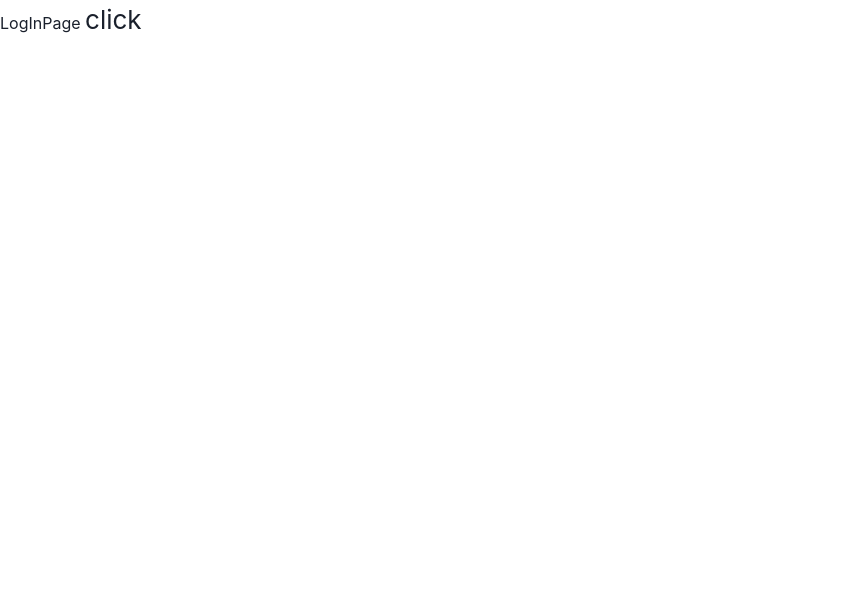
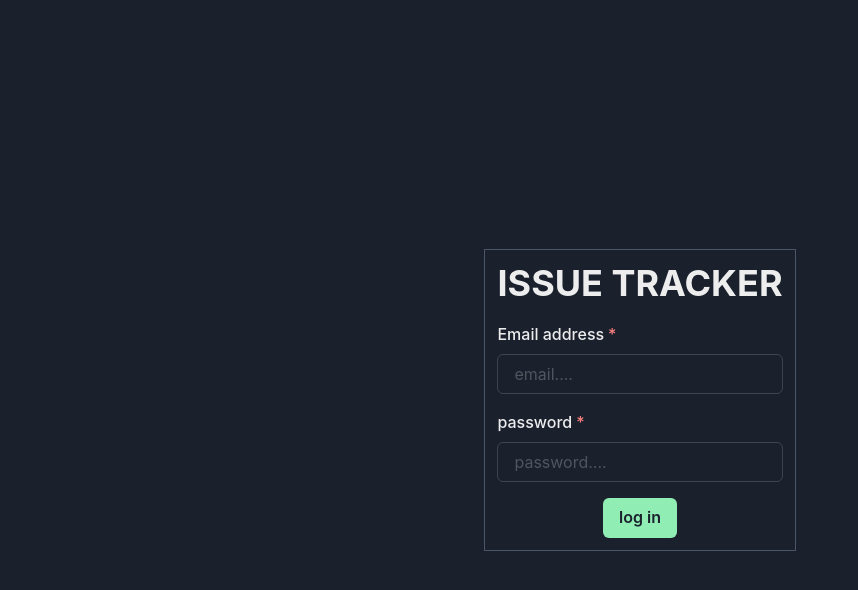
Before and after one commit to favourMusenga/isssue_tracker_web, a React (Vite) app in the folder issueTracker.frontend/: page /login in a window 1280 px wide. Shown: the top 590 px of the page, without its empty margins (0-858 px from the left). Built offline with nearby package versions, Linux system fonts and the light colour scheme.

Commit message:
frontend: added login auth

```diff
--- /dev/null
+++ b/issueTracker.frontend/src/hooks/useAuth.ts
@@ -0,0 +1,42 @@
+import { AxiosError } from 'axios';
+import { useContext } from 'react';
+import { AppContext } from '../context/AppContextProvider';
+import useAxios from './useAxios';
+
+type resData = { expiresIn: string; accessToken: string; email: string };
+
+const useAuth = () => {
+	const axios = useAxios();
+	const { changeEmail, changeIsAuth, changeAccessToken } =
+		useContext(AppContext);
+
+	async function login(username: string, password: string) {
+		const formData = new FormData();
+		formData.append('username', username);
+		formData.append('password', password);
+		try {
+			const res = await axios.post('/login', formData, {
+				headers: { 'Content-Type': 'application/x-www-form-urlencoded' },
+			});
+			const resData: resData = res.data;
+
+			changeEmail(resData.email);
+			changeIsAuth(true);
+			changeAccessToken(resData.accessToken);
+		} catch (e) {
+			if (e instanceof AxiosError) {
+				if (e.response?.status === 401) {
+					throw new Error('invalid password or email');
+				}
+			} else {
+				throw new Error('something went wrong!');
+			}
+		}
+	}
+
+	function logout() {}
+
+	return { login, logout };
+};
+
+export default useAuth;
--- a/issueTracker.frontend/src/hooks/useAxios.ts
+++ b/issueTracker.frontend/src/hooks/useAxios.ts
@@ -6,21 +6,11 @@ const useAxios = () => {
 	const { appState } = useContext(AppContext);
 	const { accessToken } = appState;
 	const axiosInstance = axios.create({
-		baseURL: 'https://zesco99-issue-tracker.herokuapp.com/api/',
+		baseURL: 'https://zesco99-issue-tracker.herokuapp.com/',
 		headers: {
 			Authorization: `Bearer ${accessToken}`,
-			'Access-Control-Allow-Origin': '*',
 		},
 	});
-
-	axiosInstance.interceptors.response.use(
-		function (response) {
-			return response;
-		},
-		function (error) {
-			console.log('inter' + error);
-		}
-	);
 
 	return axiosInstance;
 };
--- a/issueTracker.frontend/src/main.tsx
+++ b/issueTracker.frontend/src/main.tsx
@@ -4,11 +4,12 @@ import { ChakraProvider } from '@chakra-ui/react';
 import { BrowserRouter as Router } from 'react-router-dom';
 import App from './App';
 import './index.css';
+import theme from './theme';
 
 ReactDOM.createRoot(document.getElementById('root')!).render(
 	<React.StrictMode>
 		<Router>
-			<ChakraProvider>
+			<ChakraProvider theme={theme}>
 				<App />
 			</ChakraProvider>
 		</Router>
--- a/issueTracker.frontend/src/pages/public/LogInPage.tsx
+++ b/issueTracker.frontend/src/pages/public/LogInPage.tsx
@@ -1,23 +1,106 @@
-import React from 'react';
-import useAxios from '../../hooks/useAxios';
+import {
+	Button,
+	FormControl,
+	FormLabel,
+	Input,
+	Center,
+	VStack,
+	Box,
+	Heading,
+	FormErrorMessage,
+	Text,
+} from '@chakra-ui/react';
+import React, { useState } from 'react';
+import { useForm } from 'react-hook-form';
+import { useNavigate } from 'react-router-dom';
+import useAuth from '../../hooks/useAuth';
+
+type loginForm = {
+	email: string;
+	password: string;
+};
 
 const LogInPage: React.FC = () => {
-	const axios = useAxios();
+	const {
+		handleSubmit,
+		register,
+		reset,
+		formState: { errors, isSubmitting },
+	} = useForm<loginForm>();
+
+	const { login } = useAuth();
+
+	const navigation = useNavigate();
+
+	const [loginError, setLoginError] = useState<string | null>(null);
+
+	const onSubmit = (values: loginForm) => {
+		return new Promise<void>((resolve) => {
+			login(values.email, values.password)
+				.then(() => {
+					resolve();
+					reset();
+					setLoginError(null);
+
+					navigation('/');
+				})
+				.catch((e) => {
+					setLoginError(() => e.message);
+					resolve();
+				});
+		});
+	};
 
 	return (
-		<div>
-			LogInPage{' '}
-			<button
-				onClick={(e) => {
-					axios
-						.get('/status')
-						.then(() => {})
-						.catch((err) => console.log(err));
-				}}
-			>
-				click
-			</button>
-		</div>
+		<Center width="100vw" h="100vh">
+			<Box border="1px" borderColor="gray.600">
+				<form onSubmit={handleSubmit(onSubmit)}>
+					<VStack p="3" spacing="4">
+						<Heading textTransform="uppercase">issue tracker</Heading>
+						<FormControl isRequired>
+							<FormLabel htmlFor="email">Email address</FormLabel>
+							<Input
+								id="email"
+								type="email"
+								placeholder="email...."
+								{...register('email', {
+									required: 'email is required',
+								})}
+							/>
+							<FormErrorMessage>
+								{errors.email && errors.email.message}
+							</FormErrorMessage>
+						</FormControl>
+						<FormControl isRequired>
+							<FormLabel htmlFor="password">password</FormLabel>
+							<Input
+								id="password"
+								type="password"
+								placeholder="password...."
+								{...register('password', {
+									required: 'password is required',
+								})}
+							/>
+							<FormErrorMessage>
+								{errors.password && errors.password.message}
+							</FormErrorMessage>
+						</FormControl>
+						{loginError && (
+							<Box>
+								<Text color="red">{loginError}</Text>
+							</Box>
+						)}
+						<Button
+							colorScheme="whatsapp"
+							type="submit"
+							isLoading={isSubmitting}
+						>
+							log in
+						</Button>
+					</VStack>
+				</form>
+			</Box>
+		</Center>
 	);
 };
 
--- a/issueTracker.frontend/src/routes/AuthRequired.tsx
+++ b/issueTracker.frontend/src/routes/AuthRequired.tsx
@@ -1,15 +1,12 @@
-import React, { useEffect, useState } from 'react';
+import React, { useContext } from 'react';
 import { Navigate, Outlet, useLocation } from 'react-router-dom';
+import { AppContext } from '../context/AppContextProvider';
 
 const AuthRequired: React.FC<{ children?: JSX.Element }> = ({ children }) => {
 	const location = useLocation();
-	const [isAuth, setIsAuth] = useState(true);
+	const { appState } = useContext(AppContext);
+	const { isAuth } = appState;
 
-	useEffect(() => {
-		setTimeout(() => {
-			setIsAuth((prev) => !prev);
-		}, 10000);
-	}, []);
 	if (!isAuth) {
 		return <Navigate to="/login" state={{ from: location }} replace />;
 	}
--- /dev/null
+++ b/issueTracker.frontend/src/theme/index.ts
@@ -0,0 +1,9 @@
+import { extendTheme, type ThemeConfig } from '@chakra-ui/react';
+
+const config: ThemeConfig = {
+	initialColorMode: 'dark',
+};
+
+const theme = extendTheme({ config });
+
+export default theme;
```
